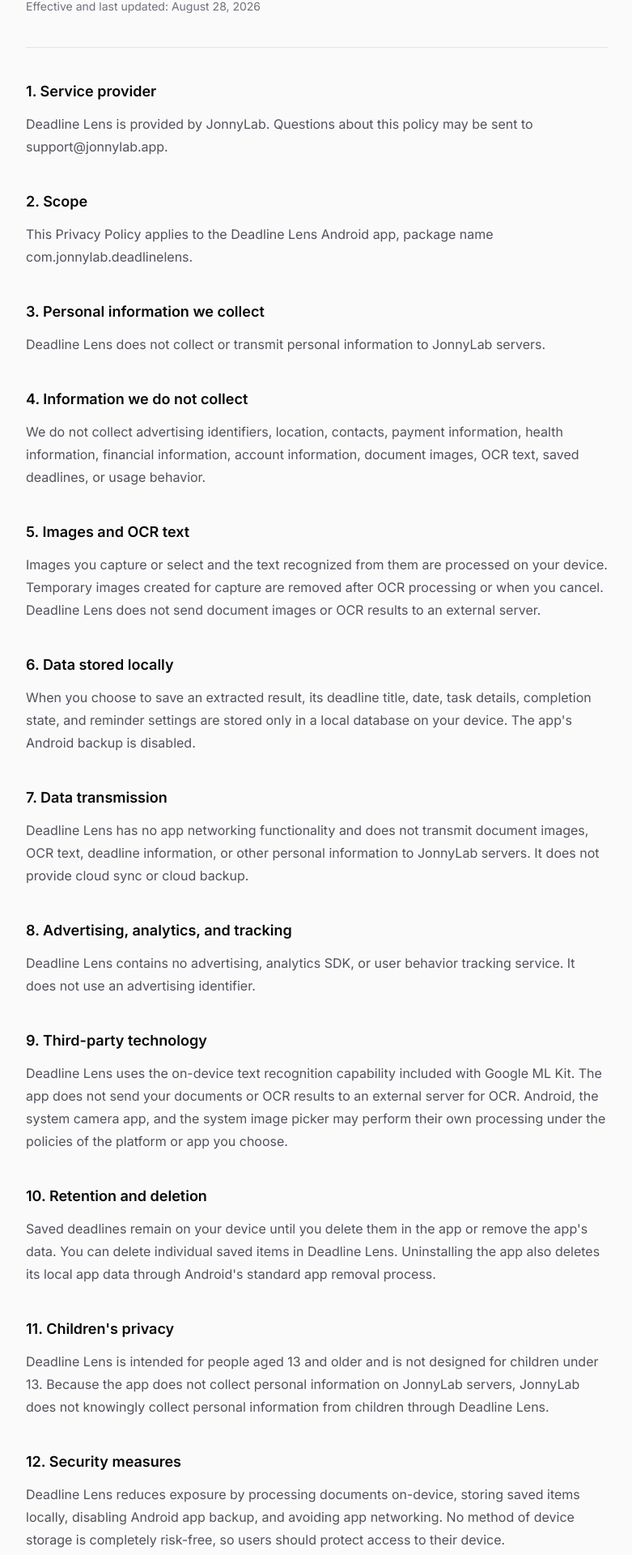
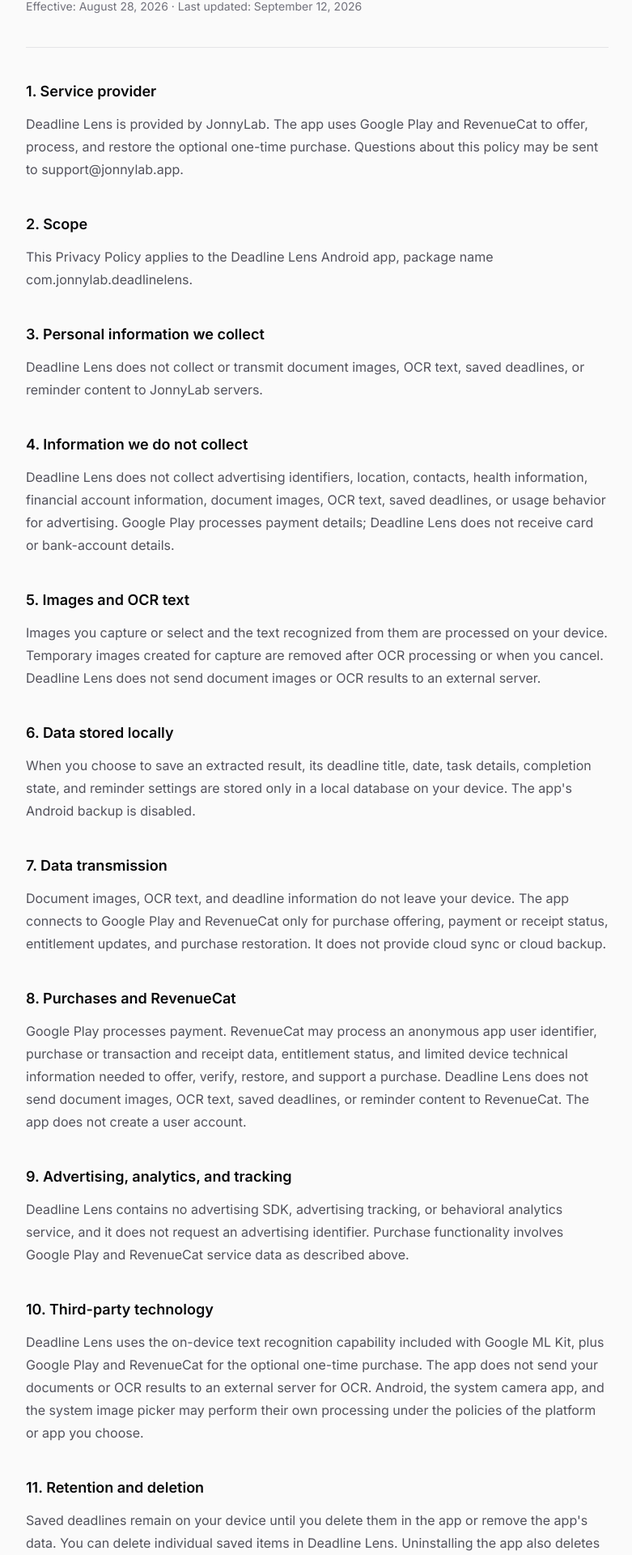
Before and after one commit to iamjohn96/jonnylab, a Next.js app: page /deadline-lens/privacy in a window 1280 px wide. Shown: the part 317-2237 px from the top of the page at 81% size, without its empty margins (248-1029 px from the left). Built offline with nearby package versions, Linux system fonts and the light colour scheme.

Commit message:
Update Deadline Lens purchase privacy disclosures

```diff
--- a/app/(en)/deadline-lens/page.tsx
+++ b/app/(en)/deadline-lens/page.tsx
@@ -16,7 +16,7 @@
   ["Get local reminders", "Choose when to be reminded and manage upcoming, due soon, completed, and overdue items."],
 ];
 
-const privacy = ["On-device processing", "No account", "No ads", "No tracking", "No cloud upload"];
+const privacy = ["On-device processing", "No account", "No ads", "No advertising tracking", "No cloud sync", "Google Play billing"];
 const flow = ["Capture or select a document", "Recognize text and dates", "Review and edit the result", "Save the deadline and set a reminder"];
 
 const structuredData = {
@@ -60,7 +60,7 @@
       </div></section>
 
       <section className="bg-zinc-950 text-white"><div className="mx-auto grid max-w-6xl gap-10 px-6 py-16 lg:grid-cols-[1fr_1.2fr] lg:items-center">
-        <div><p className="mb-2 text-sm font-semibold text-indigo-300">Privacy first</p><h2 className="text-3xl font-bold tracking-tight">Your documents stay with you</h2><p className="mt-4 leading-7 text-zinc-300">Images, recognized text, and extracted results are processed on your device. Deadline Lens has no app networking, account system, advertising, analytics, tracking, or cloud sync.</p></div>
+        <div><p className="mb-2 text-sm font-semibold text-indigo-300">Privacy first</p><h2 className="text-3xl font-bold tracking-tight">Your documents stay with you</h2><p className="mt-4 leading-7 text-zinc-300">Images, recognized text, and extracted results are processed on your device. Deadline Lens uses Google Play and RevenueCat only to offer and restore purchases. It has no account system, ads, advertising tracking, or cloud sync.</p></div>
         <div className="grid gap-3 sm:grid-cols-2">{privacy.map((item) => <div key={item} className="rounded-xl border border-zinc-700 bg-zinc-900 px-4 py-4 text-sm font-semibold"><span className="mr-2 text-indigo-300">✓</span>{item}</div>)}</div>
       </div></section>
 
--- a/app/(en)/deadline-lens/privacy/page.tsx
+++ b/app/(en)/deadline-lens/privacy/page.tsx
@@ -9,27 +9,28 @@
 });
 
 const sections = [
-  ["Service provider", ["Deadline Lens is provided by JonnyLab. Questions about this policy may be sent to support@jonnylab.app."]],
+  ["Service provider", ["Deadline Lens is provided by JonnyLab. The app uses Google Play and RevenueCat to offer, process, and restore the optional one-time purchase. Questions about this policy may be sent to support@jonnylab.app."]],
   ["Scope", ["This Privacy Policy applies to the Deadline Lens Android app, package name com.jonnylab.deadlinelens."]],
-  ["Personal information we collect", ["Deadline Lens does not collect or transmit personal information to JonnyLab servers."]],
-  ["Information we do not collect", ["We do not collect advertising identifiers, location, contacts, payment information, health information, financial information, account information, document images, OCR text, saved deadlines, or usage behavior."]],
+  ["Personal information we collect", ["Deadline Lens does not collect or transmit document images, OCR text, saved deadlines, or reminder content to JonnyLab servers."]],
+  ["Information we do not collect", ["Deadline Lens does not collect advertising identifiers, location, contacts, health information, financial account information, document images, OCR text, saved deadlines, or usage behavior for advertising. Google Play processes payment details; Deadline Lens does not receive card or bank-account details."]],
   ["Images and OCR text", ["Images you capture or select and the text recognized from them are processed on your device. Temporary images created for capture are removed after OCR processing or when you cancel. Deadline Lens does not send document images or OCR results to an external server."]],
   ["Data stored locally", ["When you choose to save an extracted result, its deadline title, date, task details, completion state, and reminder settings are stored only in a local database on your device. The app's Android backup is disabled."]],
-  ["Data transmission", ["Deadline Lens has no app networking functionality and does not transmit document images, OCR text, deadline information, or other personal information to JonnyLab servers. It does not provide cloud sync or cloud backup."]],
-  ["Advertising, analytics, and tracking", ["Deadline Lens contains no advertising, analytics SDK, or user behavior tracking service. It does not use an advertising identifier."]],
-  ["Third-party technology", ["Deadline Lens uses the on-device text recognition capability included with Google ML Kit. The app does not send your documents or OCR results to an external server for OCR. Android, the system camera app, and the system image picker may perform their own processing under the policies of the platform or app you choose."]],
-  ["Retention and deletion", ["Saved deadlines remain on your device until you delete them in the app or remove the app's data. You can delete individual saved items in Deadline Lens. Uninstalling the app also deletes its local app data through Android's standard app removal process."]],
+  ["Data transmission", ["Document images, OCR text, and deadline information do not leave your device. The app connects to Google Play and RevenueCat only for purchase offering, payment or receipt status, entitlement updates, and purchase restoration. It does not provide cloud sync or cloud backup."]],
+  ["Purchases and RevenueCat", ["Google Play processes payment. RevenueCat may process an anonymous app user identifier, purchase or transaction and receipt data, entitlement status, and limited device technical information needed to offer, verify, restore, and support a purchase. Deadline Lens does not send document images, OCR text, saved deadlines, or reminder content to RevenueCat. The app does not create a user account."]],
+  ["Advertising, analytics, and tracking", ["Deadline Lens contains no advertising SDK, advertising tracking, or behavioral analytics service, and it does not request an advertising identifier. Purchase functionality involves Google Play and RevenueCat service data as described above."]],
+  ["Third-party technology", ["Deadline Lens uses the on-device text recognition capability included with Google ML Kit, plus Google Play and RevenueCat for the optional one-time purchase. The app does not send your documents or OCR results to an external server for OCR. Android, the system camera app, and the system image picker may perform their own processing under the policies of the platform or app you choose."]],
+  ["Retention and deletion", ["Saved deadlines remain on your device until you delete them in the app or remove the app's data. You can delete individual saved items in Deadline Lens. Uninstalling the app also deletes its local app data through Android's standard app removal process.", "To request deletion of purchase data held by RevenueCat, contact support@jonnylab.app with the Google Play order information available to you. We will use it only to locate and process the request."]],
   ["Children's privacy", ["Deadline Lens is intended for people aged 13 and older and is not designed for children under 13. Because the app does not collect personal information on JonnyLab servers, JonnyLab does not knowingly collect personal information from children through Deadline Lens."]],
-  ["Security measures", ["Deadline Lens reduces exposure by processing documents on-device, storing saved items locally, disabling Android app backup, and avoiding app networking. No method of device storage is completely risk-free, so users should protect access to their device."]],
+  ["Security measures", ["Deadline Lens reduces exposure by processing documents on-device, storing saved items locally, disabling Android app backup, and limiting network use to the purchase and restoration purposes described above. No method of device storage is completely risk-free, so users should protect access to their device."]],
   ["Changes to this policy", ["We may update this Privacy Policy if the app's structure, features, or data handling changes. Updates will be published on this page with a revised effective or last-updated date."]],
   ["Contact", ["For questions or requests about Deadline Lens or this Privacy Policy, contact JonnyLab at support@jonnylab.app."]],
-  ["Effective date", ["This Privacy Policy is effective August 28, 2026 and was last updated August 28, 2026."]],
+  ["Effective date", ["This Privacy Policy is effective August 28, 2026 and was last updated September 12, 2026."]],
 ] as const;
 
 export default function DeadlineLensPrivacyPage() {
   return <main className="mx-auto max-w-3xl px-6 py-16 sm:py-20">
     <div className="flex flex-wrap items-center justify-between gap-4"><Link href="/deadline-lens" className="text-sm text-zinc-500 hover:text-zinc-950">← Deadline Lens</Link><DeadlineLensLanguageSwitcher current="en" englishHref="/deadline-lens/privacy" koreanHref="/deadline-lens/privacy/ko" autoDetect /></div>
-    <header className="mt-10 border-b border-zinc-200 pb-10"><p className="text-sm font-semibold text-indigo-700">JonnyLab · com.jonnylab.deadlinelens</p><h1 className="mt-3 text-4xl font-bold tracking-tight text-zinc-950">Deadline Lens Privacy Policy</h1><p className="mt-4 text-sm text-zinc-500">Effective and last updated: August 28, 2026</p></header>
+    <header className="mt-10 border-b border-zinc-200 pb-10"><p className="text-sm font-semibold text-indigo-700">JonnyLab · com.jonnylab.deadlinelens</p><h1 className="mt-3 text-4xl font-bold tracking-tight text-zinc-950">Deadline Lens Privacy Policy</h1><p className="mt-4 text-sm text-zinc-500">Effective: August 28, 2026 · Last updated: September 12, 2026</p></header>
     <div className="space-y-10 py-10">{sections.map(([title, body], index) => <section key={title}><h2 className="mb-3 text-lg font-semibold text-zinc-950">{index + 1}. {title}</h2><div className="space-y-3">{body.map((paragraph) => <p key={paragraph} className="leading-7 text-zinc-600">{paragraph}</p>)}</div></section>)}</div>
     <div className="border-t border-zinc-200 pt-8 text-sm"><a href="mailto:support@jonnylab.app" className="font-semibold text-indigo-700 hover:text-indigo-600">Contact support@jonnylab.app</a></div>
   </main>;
--- a/app/(ko)/deadline-lens/ko/page.tsx
+++ b/app/(ko)/deadline-lens/ko/page.tsx
@@ -16,7 +16,7 @@
   ["확인하고 저장하기", "결과를 확인하고 수정한 뒤 기기의 로컬 데이터베이스에서 검색하고 관리합니다."],
   ["로컬 알림 받기", "원하는 알림 시점을 정하고 임박, 예정, 완료 및 지난 일정을 관리합니다."],
 ];
-const privacy = ["기기 내 처리", "계정 없음", "광고 없음", "추적 없음", "클라우드 업로드 없음"];
+const privacy = ["기기 내 처리", "계정 없음", "광고 없음", "광고 추적 없음", "클라우드 동기화 없음", "Google Play 결제"];
 const flow = ["문서 촬영 또는 선택", "텍스트와 날짜 인식", "결과 확인 및 수정", "마감일 저장과 알림 설정"];
 
 export default function DeadlineLensKoPage() {
@@ -37,7 +37,7 @@
         </div>
       </section>
       <section className="bg-zinc-50"><div className="mx-auto max-w-6xl px-6 py-16"><p className="mb-2 text-sm font-semibold text-indigo-700">집중을 돕는 생산성 도구</p><h2 className="max-w-2xl text-3xl font-bold tracking-tight text-zinc-950">문서를 분명한 마감일로</h2><div className="mt-8 grid gap-4 sm:grid-cols-2 lg:grid-cols-4">{features.map(([title, body], index) => <article key={title} className="rounded-2xl border border-zinc-200 bg-white p-5 shadow-sm"><span className="mb-5 flex h-9 w-9 items-center justify-center rounded-full bg-indigo-50 text-sm font-bold text-indigo-700">{index + 1}</span><h3 className="font-semibold text-zinc-950">{title}</h3><p className="mt-2 text-sm leading-6 text-zinc-600">{body}</p></article>)}</div></div></section>
-      <section className="bg-zinc-950 text-white"><div className="mx-auto grid max-w-6xl gap-10 px-6 py-16 lg:grid-cols-[1fr_1.2fr] lg:items-center"><div><p className="mb-2 text-sm font-semibold text-indigo-300">개인정보 보호 우선</p><h2 className="text-3xl font-bold tracking-tight">문서는 기기 밖으로 나가지 않습니다</h2><p className="mt-4 leading-7 text-zinc-300">이미지, 인식한 텍스트 및 추출 결과는 기기 안에서 처리됩니다. Deadline Lens에는 앱 자체 인터넷 통신, 계정, 광고, 분석, 추적 또는 클라우드 동기화 기능이 없습니다.</p></div><div className="grid gap-3 sm:grid-cols-2">{privacy.map((item) => <div key={item} className="rounded-xl border border-zinc-700 bg-zinc-900 px-4 py-4 text-sm font-semibold"><span className="mr-2 text-indigo-300">✓</span>{item}</div>)}</div></div></section>
+      <section className="bg-zinc-950 text-white"><div className="mx-auto grid max-w-6xl gap-10 px-6 py-16 lg:grid-cols-[1fr_1.2fr] lg:items-center"><div><p className="mb-2 text-sm font-semibold text-indigo-300">개인정보 보호 우선</p><h2 className="text-3xl font-bold tracking-tight">문서는 기기 밖으로 나가지 않습니다</h2><p className="mt-4 leading-7 text-zinc-300">이미지, 인식한 텍스트 및 추출 결과는 기기 안에서 처리됩니다. Deadline Lens는 구매 제공과 복원을 위해서만 Google Play 및 RevenueCat을 사용합니다. 계정, 광고, 광고 추적 또는 클라우드 동기화 기능은 없습니다.</p></div><div className="grid gap-3 sm:grid-cols-2">{privacy.map((item) => <div key={item} className="rounded-xl border border-zinc-700 bg-zinc-900 px-4 py-4 text-sm font-semibold"><span className="mr-2 text-indigo-300">✓</span>{item}</div>)}</div></div></section>
       <section className="bg-white"><div className="mx-auto max-w-6xl px-6 py-16"><div className="max-w-2xl"><p className="mb-2 text-sm font-semibold text-amber-700">간단한 사용 흐름</p><h2 className="text-3xl font-bold tracking-tight text-zinc-950">모든 단계에서 사용자가 확인합니다</h2></div><ol className="mt-8 grid gap-4 md:grid-cols-4">{flow.map((item, index) => <li key={item} className="relative border-l-2 border-indigo-200 pl-5"><p className="text-xs font-bold text-indigo-700">{index + 1}단계</p><p className="mt-2 font-semibold text-zinc-900">{item}</p></li>)}</ol><div className="mt-14 flex flex-wrap gap-5 border-t border-zinc-200 pt-8 text-sm font-semibold"><Link href="/deadline-lens/privacy/ko" className="text-indigo-700 hover:text-indigo-600">개인정보처리방침 보기 →</Link><a href="mailto:support@jonnylab.app" className="text-zinc-700 hover:text-zinc-950">support@jonnylab.app 문의</a></div></div></section>
     </main>
   );
```
Also changed, not shown: app/(ko)/deadline-lens/privacy/ko/page.tsx (+11 -10 lines).
